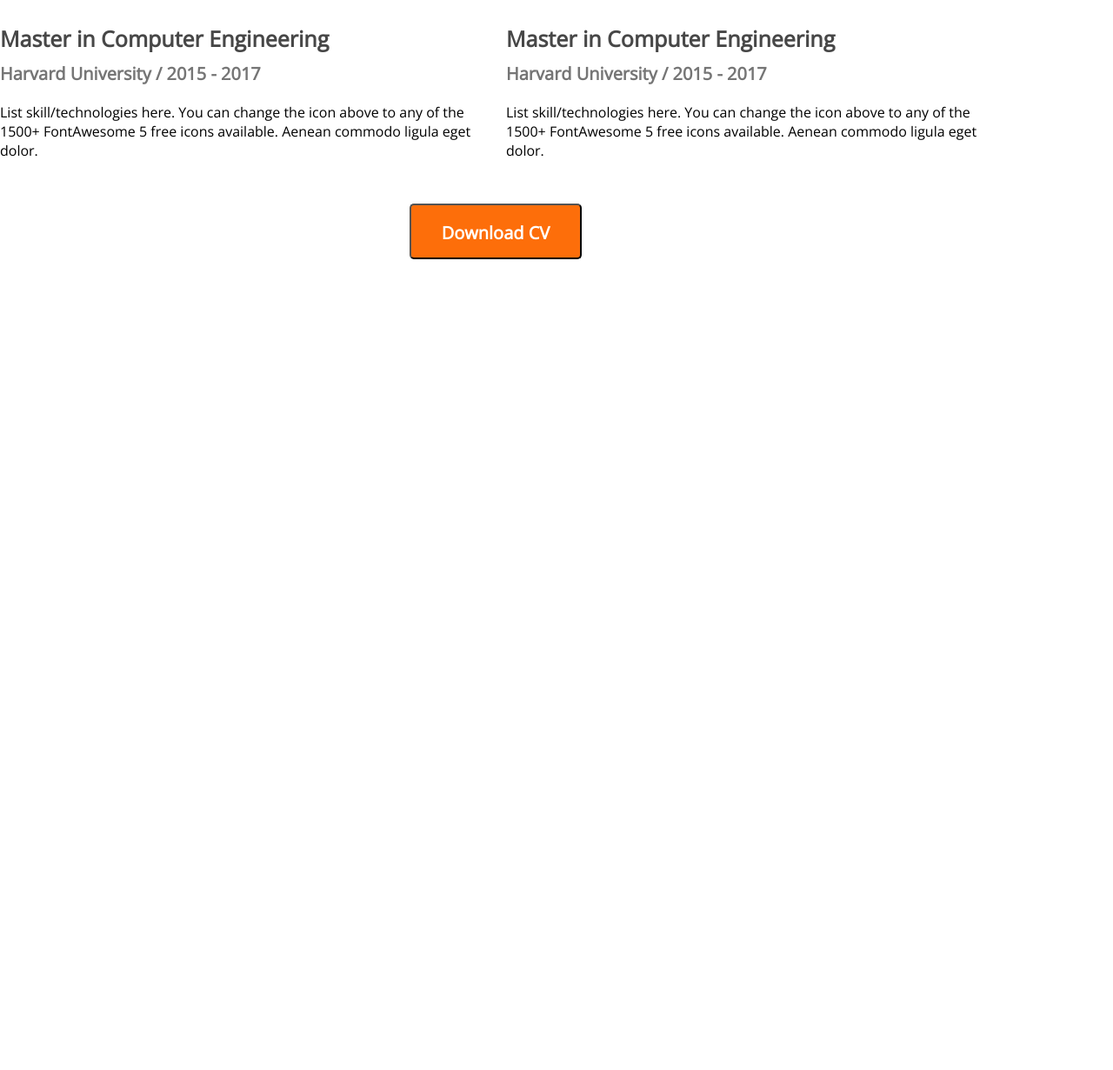
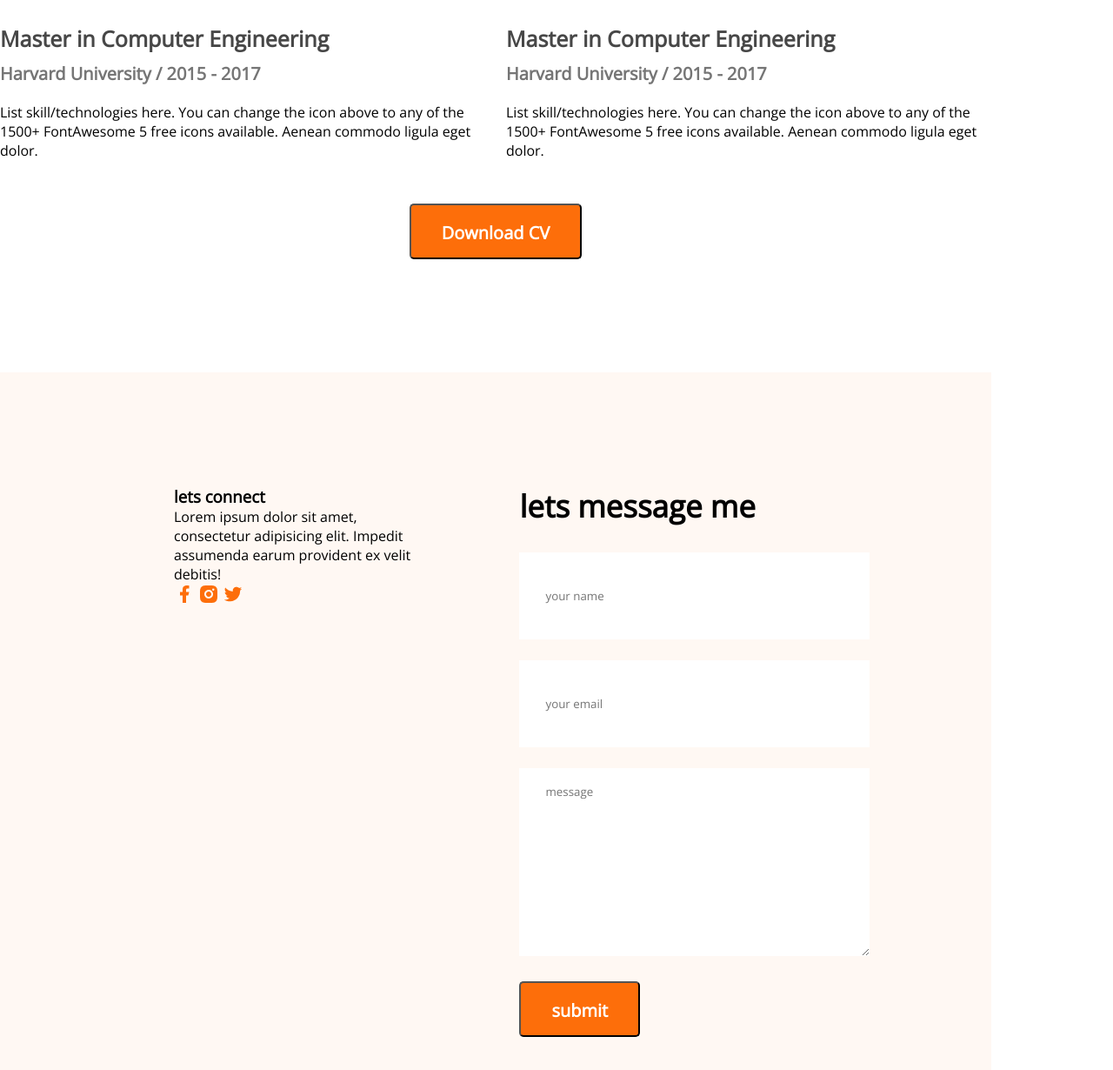
Before and after one commit to Mousumi-Akter72/devloper-portfolio, a plain HTML site: page index.html in a window 1280 px wide. Shown: the part 2491-3721 px from the top of the page at 87% size. Before the commit the page ends 2789 px from the top, so only its background shows below. Drawn offline with nearby package versions, Linux system fonts and the light colour scheme.

Commit message:
added contact form

```diff
--- a/develop/portfolio.css
+++ b/develop/portfolio.css
@@ -169,3 +169,24 @@
     margin-top: 50px;
     text-align: center;
 }
+.contact{
+    display: flex;
+    gap: 100px;
+    background-color:#FFF8F3;
+    padding: 130px 200px;
+}
+.contact .section-title{
+    text-align: left;
+}
+.contact input[type="text"], input[type="email"], textarea{
+    margin-bottom: 24px;
+    border: 0;
+    width: 100%;
+    padding: 18px 30px;
+}
+input{
+    height: 64px;
+}
+.contact a{
+    text-decoration: none;
+}
--- a/index.html
+++ b/index.html
@@ -164,6 +164,31 @@
             <div class="resume-btn">
                 <button class="btn-primary">Download CV</button>
             </div>
+            <section class="contact">
+                <div>
+                    <h3 class="sectin-title">lets connect</h3>
+                    <p>Lorem ipsum dolor sit amet, consectetur adipisicing elit. Impedit assumenda earum provident ex velit debitis!</p>
+                    <a href="">
+                        <img src="images/icons/facebook.png" alt="">
+                    </a>
+                    <a href="">
+                        <img src="images/icons/insta.png" alt="">
+                    </a>
+                    <a href="">
+                        <img src="images/icons/twitter.png" alt="">
+                    </a>
+                </div>
+                <div>
+                    <h3 class="section-title">lets message me</h3>
+                    <form action="">
+                        <input type="text" name="" id="" placeholder="your name">
+                        <input type="email" name="" id="" placeholder="your email">
+                        <textarea name="" id="" cols="30" rows="10" placeholder="message"></textarea>
+                        <input class="btn-primary" type="submit" value="submit">
+                    </form>
+                </div>
+
+            </section>
 
 
         </section>
```
